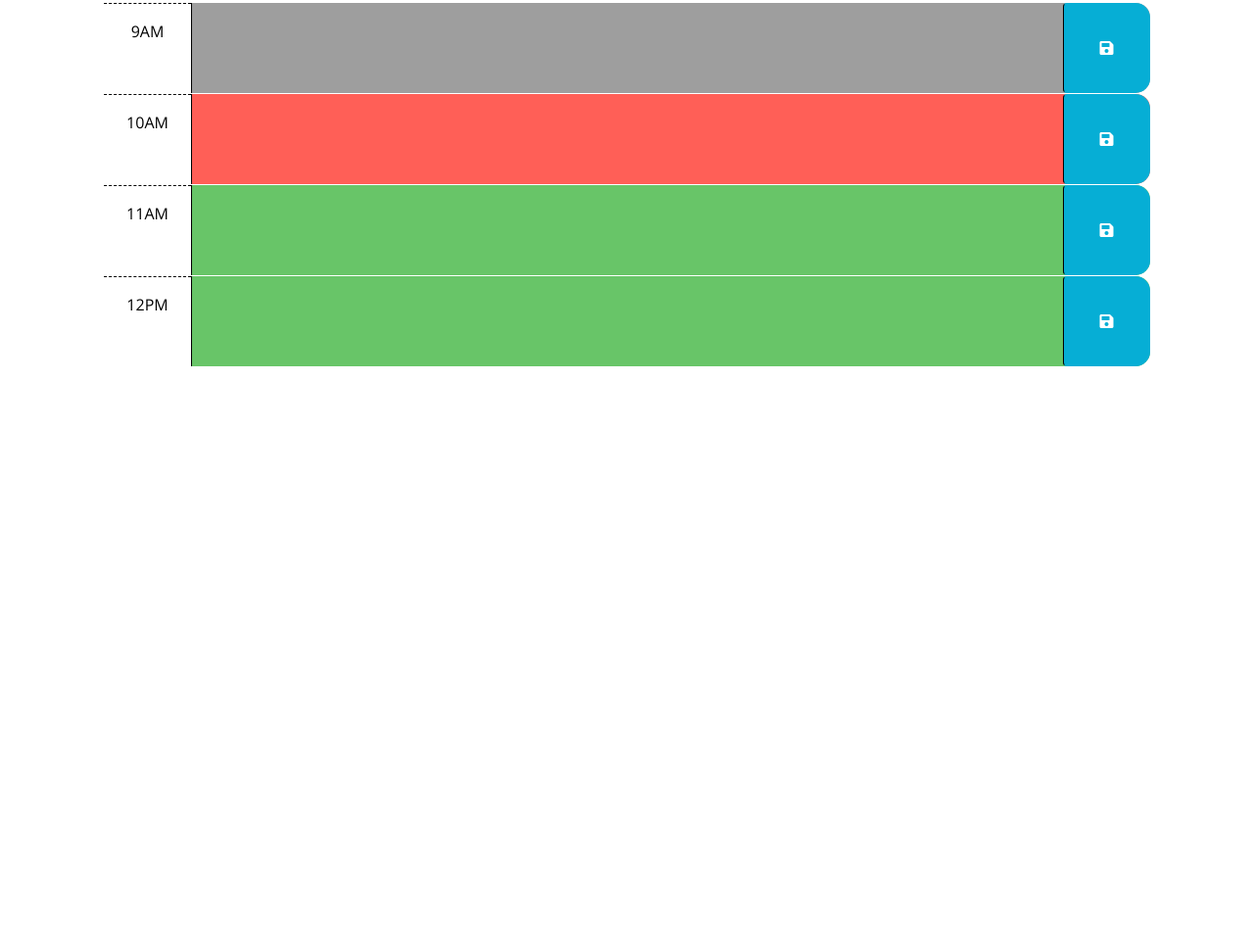
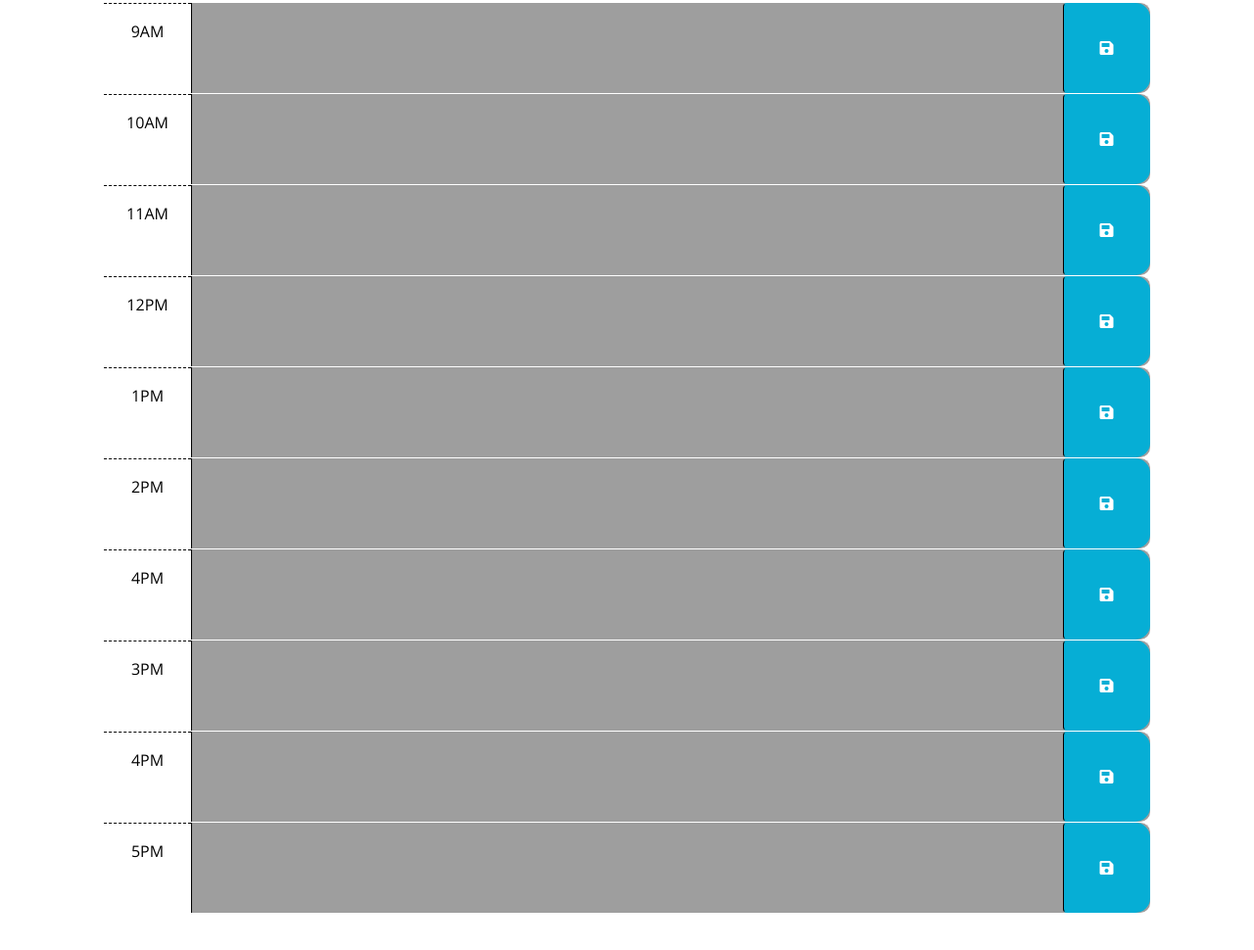
Before and after one commit to lcurtis0/past-present-and-future-spirit-schedule, a plain HTML site: page index.html in a window 1280 px wide. Shown: the part 392-1362 px from the top of the page at 98% size. Before the commit the page ends 800 px from the top, so only its background shows below. Drawn offline with nearby package versions, Linux system fonts and the light colour scheme.

Commit message:
working-on-color-time-blocks

```diff
--- a/assets/script.js
+++ b/assets/script.js
@@ -3,7 +3,8 @@
 // in the html.
 //$(function () {
 
-    // TODO: Add a listener for click events on the save button. This code should
+    // TODO: Add a listener for click events on the save button.
+    //This code should
     // use the id in the containing time-block as a key to save the user input in
     // local storage.
 
@@ -12,8 +13,52 @@
     // time-block containing the button that was clicked? How might the id be
     // useful when saving the description in local storage?
 
+    /*
 
+    var saveBtn = $('.saveBtn');
 
+    saveBtn.addEventListener("click", )
+
+    function keyInput ()
+var textInput = $('.content');
+
+*/
+
+/*
+var formEl = $('#pizza-form');
+var firstNameEl = $('input[name="first-name"]');
+var lastNameEl = $('input[name="last-name"]');
+var emailEl = $('input[name="email"]');
+var githubEl = $('input[name="github"]');
+
+function handleFormSubmit(event) {
+  // Prevent the default behavior
+  event.preventDefault();
+
+  console.log('First Name:', firstNameEl.val());
+  console.log('Last Name:', lastNameEl.val());
+  console.log('Email:', emailEl.val());
+  console.log('GitHub:', githubEl.val());
+
+  // Select all checked options
+  var checkedEl = $('input:checked');
+  var selected = [];
+
+  // Loop through checked options to store in array
+  $.each(checkedEl, function () {
+    selected.push($(this).val());
+  });
+  console.log('Toppings: ', selected.join(', '));
+
+  // Clear input fields
+  $('input[type="text"]').val('');
+  $('input[type="email"]').val('');
+  $('input[type="checkbox"]').prop('checked', false);
+}
+
+// Submit event on the form
+formEl.on('submit', handleFormSubmit);
+*/
 
     // TODO: Add code to apply the past, present, or future class to each time
     // block by comparing the id to the current hour.
@@ -23,12 +68,10 @@
     // past, present, and future classes? How can Day.js be used to get the
     // current hour in 24-hour time?
 
-//$(function ()
-//{
-//    upToTime(displayClock(), 1000);
-//})
+
 function displayClock(){
-    var todaysDate = dayjs().format('MMM D, YYYY');
+
+var todaysDate = dayjs().format('MMM D, YYYY');
 $('#todaysDate').text(todaysDate);
 
 var weekDay = dayjs().format('dddd');
@@ -37,19 +80,68 @@ $('#currentDay').text(weekDay);
 var time = dayjs().format('hh:mm:ss');
 $('#currentTime').text(time);
 
+}
+ setInterval (displayClock, 1000);
+
+ // Huge credit to Coders Media and The Trendliners for calling functions every second
+ // Coders media : https://www.youtube.com/watch?v=_CdXRD4eo6k&ab_channel=CodersMedia
+ // The Trendliners : https://www.youtube.com/watch?v=xZkG8BediLw&ab_channel=TheTrendliners
+
+
+function setTime(){
+
+    var measureHour = dayjs().format('hh:mm:ss');
+    console.log("The current hour is" + measureHour.dayjs.format);
+/*
+    var hour9 = $('#hour-9');
+    var hour10 = $('#hour-10');
+    var hour11 = $('#hour-11');
+    var hour12 = $('#hour-12');
+    var hour1 = $('#hour-1');
+    var hour2 = $('#hour-2');
+    var hour3 = $('#hour-3');
+    var hour4 = $('#hour-4');
+    var hour5 = $('#hour-5');
+*/
+
+    var timeblock = $('.time-block');
+
+    for (i =0; i < 12; i++){
+
+    if (measureHour === i){
+        timeblock.removeClass(".past");
+        timeblock.addClass(".present");
+    }else if (measureHour > i){
+        timeblock.removeClass(".past");
+        timeblock.addClass(".future");
+    }else {
+        timeblock.addClass(".past");
+    }
+
+    }
+
+
+/*
+    function changeBlue(event) {
+        // event.stopPropagation();
+        event.currentTarget.setAttribute(
+          "style",
+          "background-color: blue"
+        );
+      }
+*/
+
+
+    //Perhaps to add an array would be one plan of attack
+
 
 }
- setInterval (displayClock, 1000);
-          //here I will attempt to add the past class to
-          var past = $(".description");
-          // have a
-          past.addClass = (".past");
+    setInterval (setTime, 120000);
 
-        var present = $(".description");
-        present.addClass = (".present");
 
-        var future = $(".description");
-        future.addClass = (".present");
+
+
+
 
 
     // TODO: Add code to get any user input that was saved in localStorage and set
--- a/assets/style.css
+++ b/assets/style.css
@@ -17,7 +17,7 @@ body {
   }
 
   .time-block {
-    border-radius: 15px;
+    border-radius: 10px;
   }
 
   .row {
@@ -65,3 +65,5 @@ body {
   To designate each hour past, present and future class we must
   implement the class via Jquery.
   The J query will know each hour by knowing the current hour on a clock
+
+*/
--- a/index.html
+++ b/index.html
@@ -56,7 +56,7 @@
       </div>
 
       <!-- Example of a a present time block. The "present" class adds a red background color. -->
-      <div id="hour-10" class="row time-block present">
+      <div id="hour-10" class="row time-block past">
         <div class="col-2 col-md-1 hour text-center py-3">10AM</div>
         <textarea class="col-8 col-md-10 description" rows="3"> </textarea>
         <button class="btn saveBtn col-2 col-md-1" aria-label="save">
@@ -65,7 +65,7 @@
       </div>
 
       <!-- Example of a future time block. The "future" class adds a green background color. -->
-      <div id="hour-11" class="row time-block future">
+      <div id="hour-11" class="row time-block past">
         <div class="col-2 col-md-1 hour text-center py-3">11AM</div>
         <textarea class="col-8 col-md-10 description" rows="3"> </textarea>
         <button class="btn saveBtn col-2 col-md-1" aria-label="save">
@@ -73,7 +73,7 @@
         </button>
       </div>
 
-      <div id="hour-12" class="row time-block future">
+      <div id="hour-12" class="row time-block past">
         <div class="col-2 col-md-1 hour text-center py-3">12PM</div>
         <textarea class="col-8 col-md-10 description" rows="3"> </textarea>
         <button class="btn saveBtn col-2 col-md-1" aria-label="save">
@@ -81,6 +81,56 @@
         </button>
       </div>
 
+      <div id="hour-1" class="row time-block past">
+        <div class="col-2 col-md-1 hour text-center py-3">1PM</div>
+        <textarea class="col-8 col-md-10 description" rows="3"> </textarea>
+        <button class="btn saveBtn col-2 col-md-1" aria-label="save">
+          <i class="fas fa-save" aria-hidden="true"></i>
+        </button>
+      </div>
+
+      <div id="hour-2" class="row time-block past">
+        <div class="col-2 col-md-1 hour text-center py-3">2PM</div>
+        <textarea class="col-8 col-md-10 description" rows="3"> </textarea>
+        <button class="btn saveBtn col-2 col-md-1" aria-label="save">
+          <i class="fas fa-save" aria-hidden="true"></i>
+        </button>
+      </div>
+
+      <div id="hour-4" class="row time-block past">
+        <div class="col-2 col-md-1 hour text-center py-3">4PM</div>
+        <textarea class="col-8 col-md-10 description" rows="3"> </textarea>
+        <button class="btn saveBtn col-2 col-md-1" aria-label="save">
+          <i class="fas fa-save" aria-hidden="true"></i>
+        </button>
+      </div>
+
+      <div id="hour-3" class="row time-block past">
+        <div class="col-2 col-md-1 hour text-center py-3">3PM</div>
+        <textarea class="col-8 col-md-10 description" rows="3"> </textarea>
+        <button class="btn saveBtn col-2 col-md-1" aria-label="save">
+          <i class="fas fa-save" aria-hidden="true"></i>
+        </button>
+      </div>
+
+      <div id="hour-4" class="row time-block past">
+        <div class="col-2 col-md-1 hour text-center py-3">4PM</div>
+        <textarea class="col-8 col-md-10 description" rows="3"> </textarea>
+        <button class="btn saveBtn col-2 col-md-1" aria-label="save">
+          <i class="fas fa-save" aria-hidden="true"></i>
+        </button>
+      </div>
+
+      <div id="hour-5" class="row time-block past">
+        <div class="col-2 col-md-1 hour text-center py-3">5PM</div>
+        <textarea class="col-8 col-md-10 description" rows="3"> </textarea>
+        <button class="btn saveBtn col-2 col-md-1" aria-label="save">
+          <i class="fas fa-save" aria-hidden="true"></i>
+        </button>
+      </div>
+
+      <br>
+      <br>
 
     <script src="https://code.jquery.com/jquery-3.4.1.min.js"></script>
     <script
```
